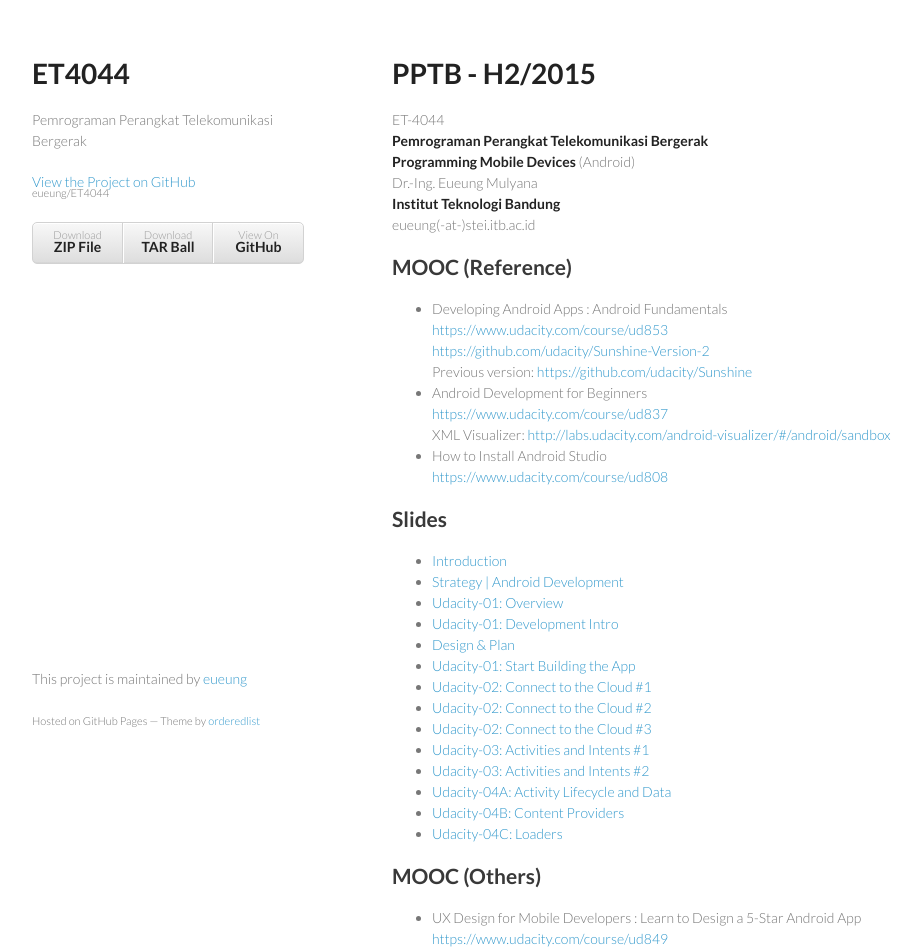
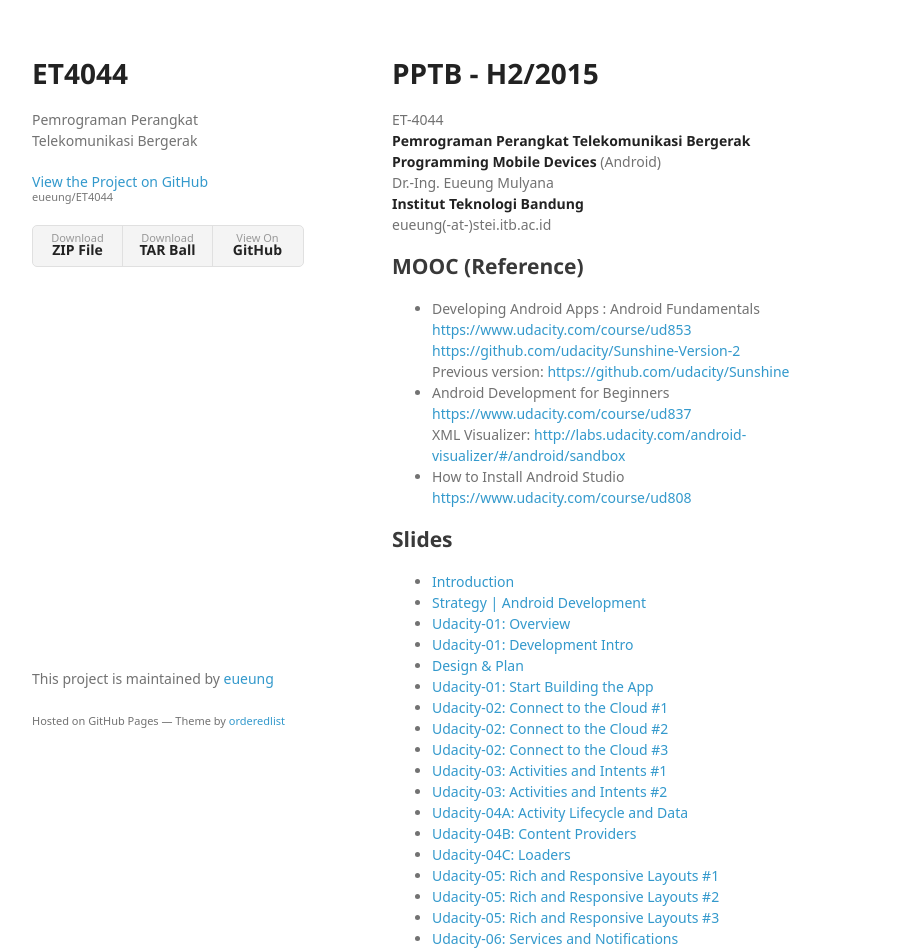
Before and after one commit to eueung/ET4044, a plain HTML site: page index.html in a window 1280 px wide. Shown: the top 952 px of the page, without its empty margins (178-1099 px from the left). Drawn offline with Linux system fonts and the light colour scheme; a web font is replaced by a local one.

Commit message:
Create gh-pages branch via GitHub

```diff
--- a/index.html
+++ b/index.html
@@ -7,7 +7,7 @@
 
     <link rel="stylesheet" href="stylesheets/styles.css">
     <link rel="stylesheet" href="stylesheets/github-light.css">
-    <meta name="viewport" content="width=device-width, initial-scale=1, user-scalable=no">
+    <meta name="viewport" content="width=device-width">
     <!--[if lt IE 9]>
     <script src="//html5shiv.googlecode.com/svn/trunk/html5.js"></script>
     <![endif]-->
@@ -74,6 +74,10 @@ XML Visualizer: <a href="http://labs.udacity.com/android-visualizer/#/android/sa
 <li><a href="https://speakerdeck.com/eueung/pptb-10">Udacity-04A: Activity Lifecycle and Data </a></li>
 <li><a href="https://speakerdeck.com/eueung/pptb-11">Udacity-04B: Content Providers </a></li>
 <li><a href="https://speakerdeck.com/eueung/pptb-12">Udacity-04C: Loaders </a></li>
+<li><a href="https://speakerdeck.com/eueung/pptb-13">Udacity-05: Rich and Responsive Layouts #1</a></li>
+<li><a href="https://speakerdeck.com/eueung/pptb-14">Udacity-05: Rich and Responsive Layouts #2</a></li>
+<li><a href="https://speakerdeck.com/eueung/pptb-15">Udacity-05: Rich and Responsive Layouts #3</a></li>
+<li><a href="https://speakerdeck.com/eueung/pptb-16">Udacity-06: Services and Notifications</a></li>
 </ul>
 
 <h2>
--- a/stylesheets/styles.css
+++ b/stylesheets/styles.css
@@ -1,10 +1,65 @@
-@import url(https://fonts.googleapis.com/css?family=Lato:300italic,700italic,300,700);
+@font-face {
+  font-family: 'Noto Sans';
+  font-weight: 400;
+  font-style: normal;
+  src: url('../fonts/Noto-Sans-regular/Noto-Sans-regular.eot');
+  src: url('../fonts/Noto-Sans-regular/Noto-Sans-regular.eot?#iefix') format('embedded-opentype'),
+       local('Noto Sans'),
+       local('Noto-Sans-regular'),
+       url('../fonts/Noto-Sans-regular/Noto-Sans-regular.woff2') format('woff2'),
+       url('../fonts/Noto-Sans-regular/Noto-Sans-regular.woff') format('woff'),
+       url('../fonts/Noto-Sans-regular/Noto-Sans-regular.ttf') format('truetype'),
+       url('../fonts/Noto-Sans-regular/Noto-Sans-regular.svg#NotoSans') format('svg');
+}
+
+@font-face {
+  font-family: 'Noto Sans';
+  font-weight: 700;
+  font-style: normal;
+  src: url('../fonts/Noto-Sans-700/Noto-Sans-700.eot');
+  src: url('../fonts/Noto-Sans-700/Noto-Sans-700.eot?#iefix') format('embedded-opentype'),
+       local('Noto Sans Bold'),
+       local('Noto-Sans-700'),
+       url('../fonts/Noto-Sans-700/Noto-Sans-700.woff2') format('woff2'),
+       url('../fonts/Noto-Sans-700/Noto-Sans-700.woff') format('woff'),
+       url('../fonts/Noto-Sans-700/Noto-Sans-700.ttf') format('truetype'),
+       url('../fonts/Noto-Sans-700/Noto-Sans-700.svg#NotoSans') format('svg');
+}
+
+@font-face {
+  font-family: 'Noto Sans';
+  font-weight: 400;
+  font-style: italic;
+  src: url('../fonts/Noto-Sans-italic/Noto-Sans-italic.eot');
+  src: url('../fonts/Noto-Sans-italic/Noto-Sans-italic.eot?#iefix') format('embedded-opentype'),
+       local('Noto Sans Italic'),
+       local('Noto-Sans-italic'),
+       url('../fonts/Noto-Sans-italic/Noto-Sans-italic.woff2') format('woff2'),
+       url('../fonts/Noto-Sans-italic/Noto-Sans-italic.woff') format('woff'),
+       url('../fonts/Noto-Sans-italic/Noto-Sans-italic.ttf') format('truetype'),
+       url('../fonts/Noto-Sans-italic/Noto-Sans-italic.svg#NotoSans') format('svg');
+}
+
+@font-face {
+  font-family: 'Noto Sans';
+  font-weight: 700;
+  font-style: italic;
+  src: url('../fonts/Noto-Sans-700italic/Noto-Sans-700italic.eot');
+  src: url('../fonts/Noto-Sans-700italic/Noto-Sans-700italic.eot?#iefix') format('embedded-opentype'),
+       local('Noto Sans Bold Italic'),
+       local('Noto-Sans-700italic'),
+       url('../fonts/Noto-Sans-700italic/Noto-Sans-700italic.woff2') format('woff2'),
+       url('../fonts/Noto-Sans-700italic/Noto-Sans-700italic.woff') format('woff'),
+       url('../fonts/Noto-Sans-700italic/Noto-Sans-700italic.ttf') format('truetype'),
+       url('../fonts/Noto-Sans-700italic/Noto-Sans-700italic.svg#NotoSans') format('svg');
+}
 
 body {
+  background-color: #fff;
   padding:50px;
-  font:14px/1.5 Lato, "Helvetica Neue", Helvetica, Arial, sans-serif;
-  color:#777;
-  font-weight:300;
+  font: 14px/1.5 "Noto Sans", "Helvetica Neue", Helvetica, Arial, sans-serif;
+  color:#727272;
+  font-weight:400;
 }
 
 h1, h2, h3, h4, h5, h6 {
@@ -34,15 +89,22 @@ h3, h4, h5, h6 {
 
 a {
   color:#39c;
-  font-weight:400;
   text-decoration:none;
+}
+
+a:hover {
+  color:#069;
 }
 
 a small {
   font-size:11px;
   color:#777;
-  margin-top:-0.6em;
+  margin-top:-0.3em;
   display:block;
+}
+
+a:hover small {
+  color:#777;
 }
 
 .wrapper {
@@ -58,7 +120,7 @@ blockquote {
 }
 
 code, pre {
-  font-family:Monaco, Bitstream Vera Sans Mono, Lucida Console, Terminal;
+  font-family:Monaco, Bitstream Vera Sans Mono, Lucida Console, Terminal, Consolas, Liberation Mono, DejaVu Sans Mono, Courier New, monospace;
   color:#333;
   font-size:12px;
 }
@@ -99,33 +161,32 @@ header {
   width:270px;
   float:left;
   position:fixed;
+  -webkit-font-smoothing:subpixel-antialiased;
 }
 
 header ul {
   list-style:none;
   height:40px;
-
   padding:0;
-
-  background: #eee;
-  background: -moz-linear-gradient(top, #f8f8f8 0%, #dddddd 100%);
-  background: -webkit-gradient(linear, left top, left bottom, color-stop(0%,#f8f8f8), color-stop(100%,#dddddd));
-  background: -webkit-linear-gradient(top, #f8f8f8 0%,#dddddd 100%);
-  background: -o-linear-gradient(top, #f8f8f8 0%,#dddddd 100%);
-  background: -ms-linear-gradient(top, #f8f8f8 0%,#dddddd 100%);
-  background: linear-gradient(top, #f8f8f8 0%,#dddddd 100%);
-
+  background: #f4f4f4;
   border-radius:5px;
-  border:1px solid #d2d2d2;
-  box-shadow:inset #fff 0 1px 0, inset rgba(0,0,0,0.03) 0 -1px 0;
+  border:1px solid #e0e0e0;
   width:270px;
 }
 
 header li {
   width:89px;
   float:left;
-  border-right:1px solid #d2d2d2;
+  border-right:1px solid #e0e0e0;
   height:40px;
+}
+
+header li:first-child a {
+  border-radius:5px 0 0 5px;
+}
+
+header li:last-child a {
+  border-radius:0 5px 5px 0;
 }
 
 header ul a {
@@ -135,17 +196,20 @@ header ul a {
   display:block;
   text-align:center;
   padding-top:6px;
-  height:40px;
+  height:34px;
+}
+
+header ul a:hover {
+  color:#999;
+}
+
+header ul a:active {
+  background-color:#f0f0f0;
 }
 
 strong {
   color:#222;
   font-weight:700;
-}
-
-header ul li + li {
-  width:88px;
-  border-left:1px solid #fff;
 }
 
 header ul li + li + li {
@@ -181,6 +245,7 @@ footer {
   float:left;
   position:fixed;
   bottom:50px;
+  -webkit-font-smoothing:subpixel-antialiased;
 }
 
 @media print, screen and (max-width: 960px) {
@@ -242,7 +307,11 @@ footer {
   }
 
   header ul {
-    display:none;
+    width:99%;
+  }
+
+  header li, header ul li + li + li {
+    width:33%;
   }
 }
 
```
Also changed, not shown: params.json (+1 -1 lines).
